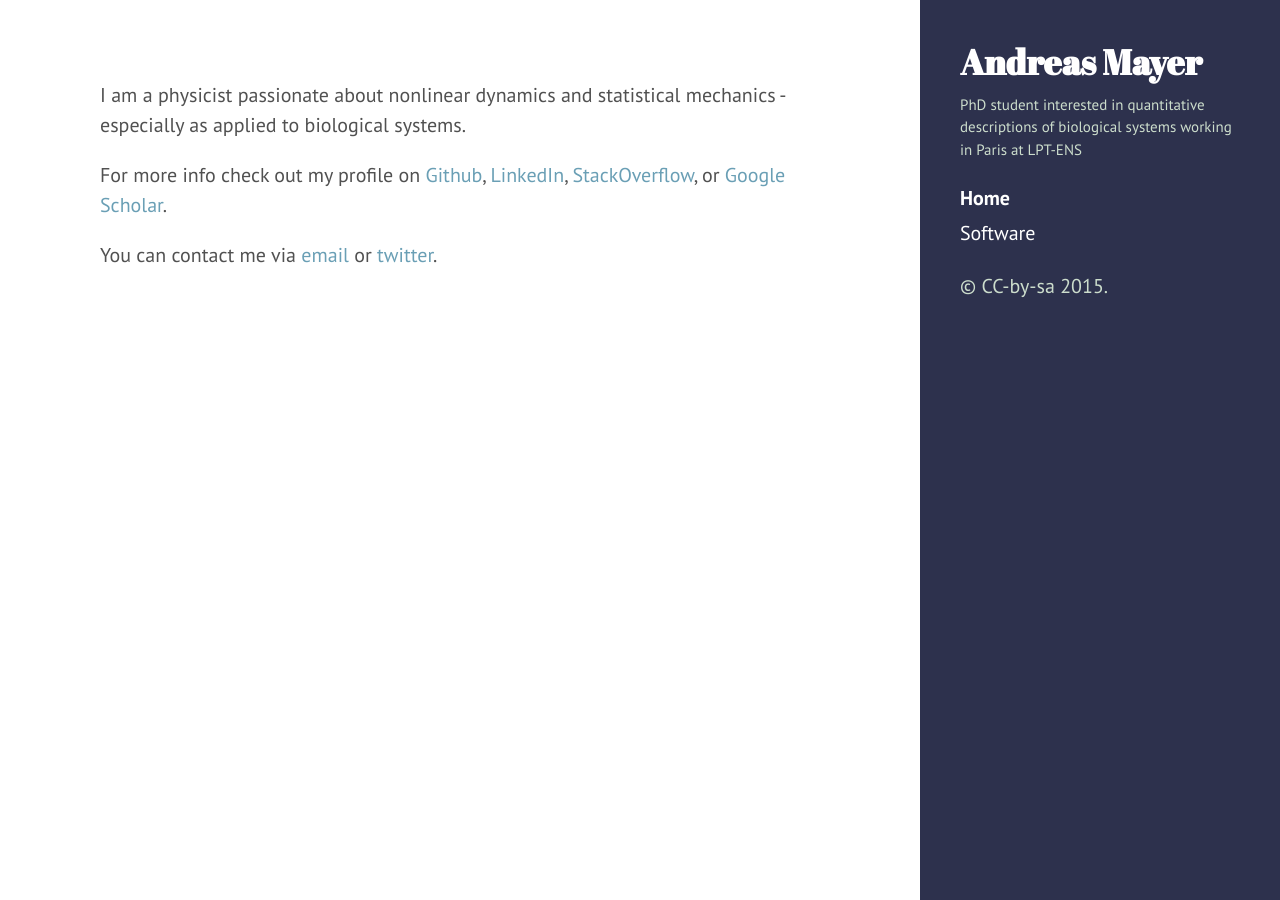
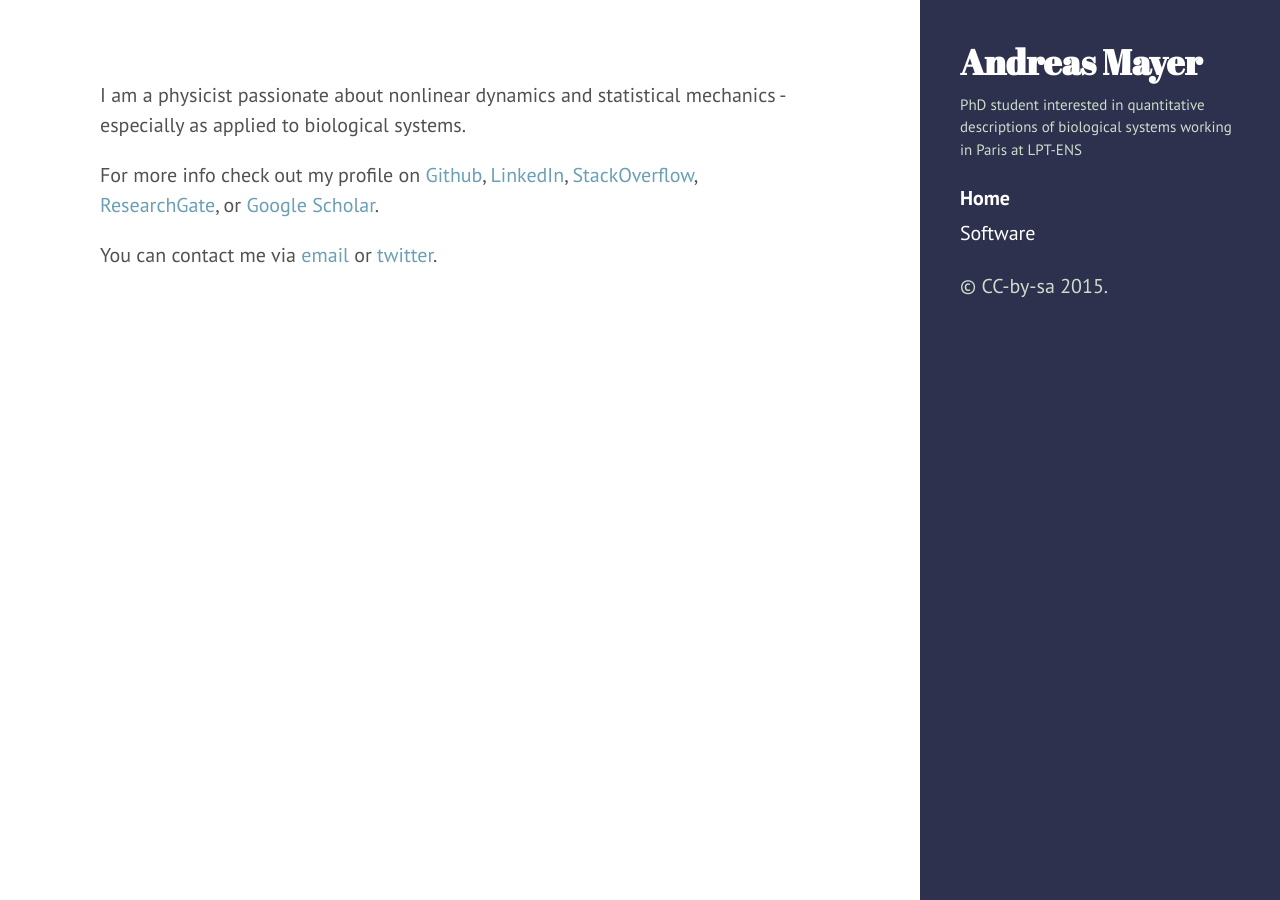
Before and after one commit to andim/andim.github.io, a Jekyll site: the page built from index.md, in a window 1280 px wide. Built offline with Jekyll 4.4.1, drawn with Linux system fonts in a browser that asks for light colours; Markdown is read by kramdown in place of the engine named in the settings.

Commit message:
added research gate link

```diff
--- a/index.md
+++ b/index.md
@@ -5,6 +5,6 @@ title: Start
 
 I am a physicist passionate about nonlinear dynamics and statistical mechanics - especially as applied to biological systems.
 
-For more info check out my profile on [Github](https://github.com/andim), [LinkedIn](https://www.linkedin.com/pub/andreas-mayer/83/49a/a37), [StackOverflow](http://stackoverflow.com/users/3223145/andi), or [Google Scholar](http://scholar.google.de/citations?user=BKGAixAAAAAJ).
+For more info check out my profile on [Github](https://github.com/andim), [LinkedIn](https://www.linkedin.com/pub/andreas-mayer/83/49a/a37), [StackOverflow](http://stackoverflow.com/users/3223145/andi), [ResearchGate](https://www.researchgate.net/profile/Andreas_Mayer8), or [Google Scholar](http://scholar.google.de/citations?user=BKGAixAAAAAJ).
 
 You can contact me via [email](mailto:andisspam@gmail.com) or [twitter](http://twitter.com/andisspam).
```
